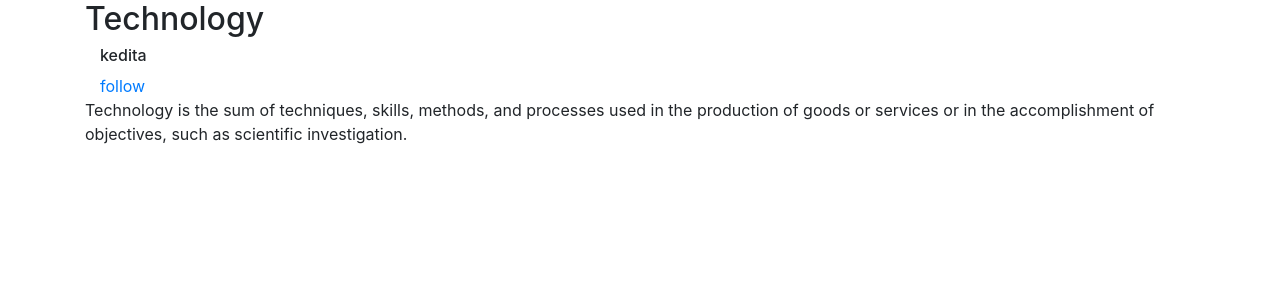
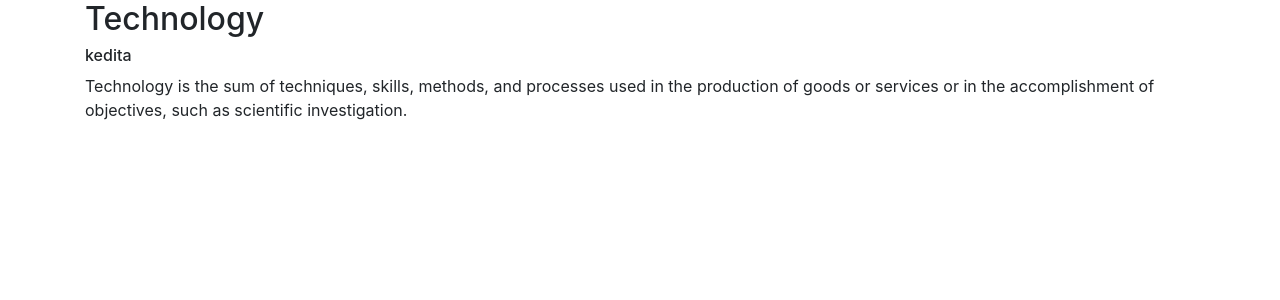
Before and after one commit to nikkhilgoyal/blog, a Django app: a page that uses medBlog/templates/blog/blogPost.html in a window 1280 px wide. Shown: the part 56-356 px from the top of the page. Run offline with Django 3.2, Linux system fonts and the light colour scheme; data comes from the database, SQL or seed files in the repository; both versions use the stored data as it was after the commit; some libraries are stand-ins or nearby versions.

Commit message:
initial2

```diff
--- a/medBlog/templates/blog/blogPost.html
+++ b/medBlog/templates/blog/blogPost.html
@@ -6,8 +6,7 @@
 
 <div class="container">
     <h2>{{post.title}}</h2>
-    <div class="container">
-    <h6>{{post.author}}  </h6><a href="#"> follow</a></div>
+    <h6>{{post.author}}  </h6>
     <P>{{post.content|safe}}</P>
 </div>
 
```
Also changed, not shown: medBlog/db.sqlite3.
